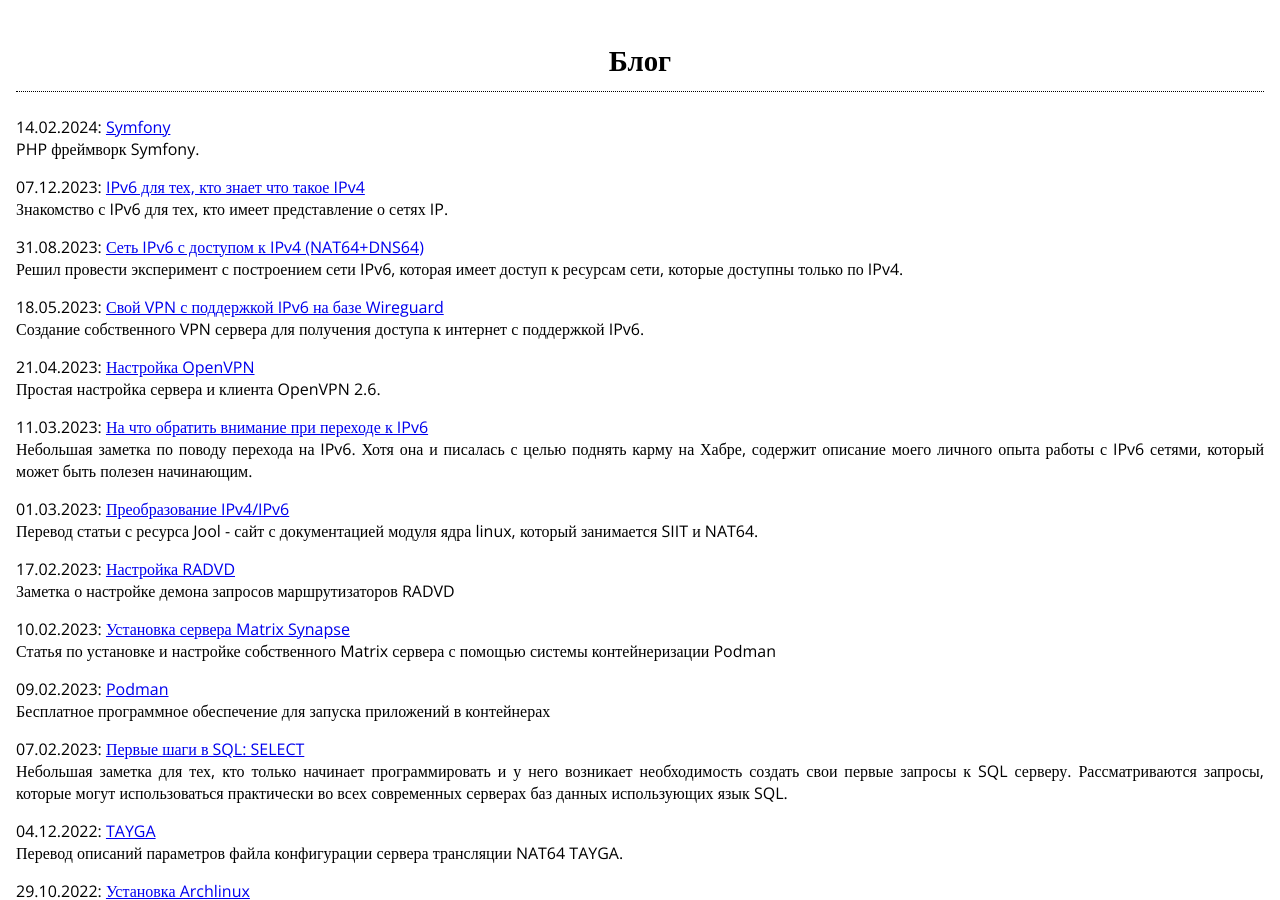
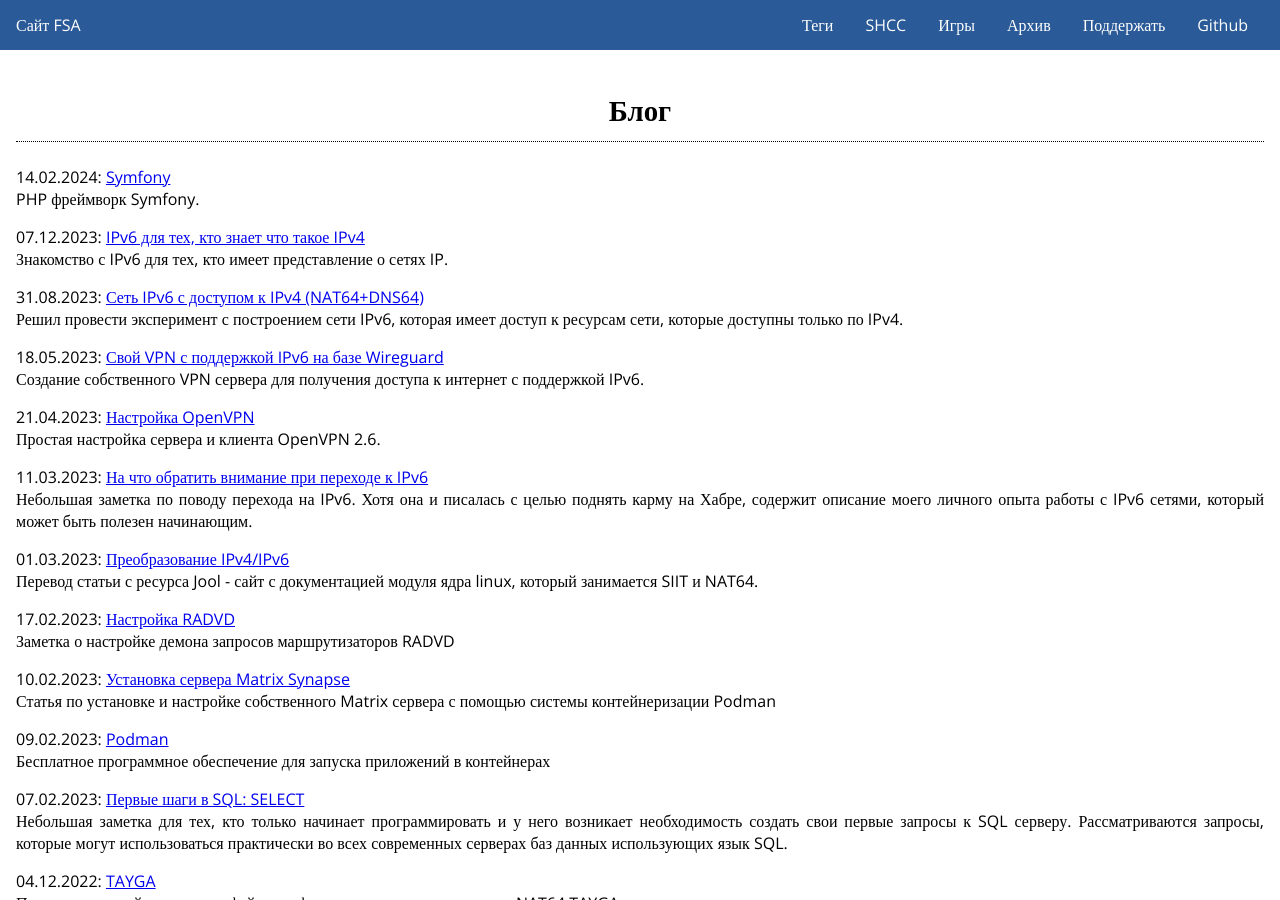
Before and after one commit to fsa/site, a Jekyll site: the page built from index.md, in a window 1280 px wide and 900 px high. Built offline with Jekyll 4.4.1, drawn with Linux system fonts in a browser that asks for light colours.

Commit message:
Возврат меню после неудачной сборки

```diff
--- a/_layouts/default.html
+++ b/_layouts/default.html
@@ -12,6 +12,21 @@
 <link rel="canonical" href="{{ site.url }}{{ site.baseurl }}{{ page.url | replace:'index.html',''}}">
 </head>
 <body>
+<header class="top-nav">
+    <div><a href="/">Сайт FSA</a></div>
+    <input id="menu-toggle" type="checkbox" />
+    <label class='menu-button-container' for="menu-toggle">
+        <div class='menu-button'></div>
+    </label>
+    <ul class="menu">
+    <li><a href="/tags">Теги</a></li>
+    <li><a href="/shcc/">SHCC</a></li>
+    <li><a href="/games">Игры</a></li>
+    <li><a href="/archive">Архив</a></li>
+    <li><a href="/support">Поддержать</a></li>
+    <li><a href="https://github.com/fsa/">Github</a></li>
+    </ul>
+</header>
 <main>
 {{ content }}
 </main>
```
